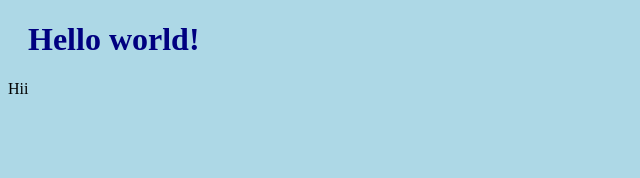
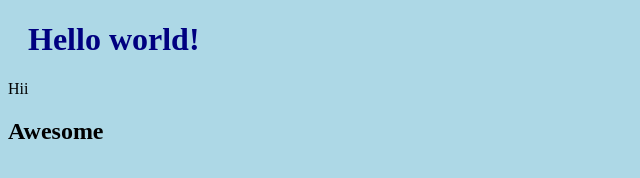
Before and after one commit to SunilZ07/gitLearn, a plain HTML site: page index.html in a window 1280 px wide. Shown: the whole page, without its empty margins (0-640 px from the left). Drawn offline with Linux system fonts and the light colour scheme.

Commit message:
Added h2 in master branch

```diff
--- a/index.html
+++ b/index.html
@@ -12,6 +12,7 @@
 <body>
     <h1>Hello world!</h1>
     <div>Hii</div>
+    <h2>Awesome</h2>
 
 </body>
 
```
